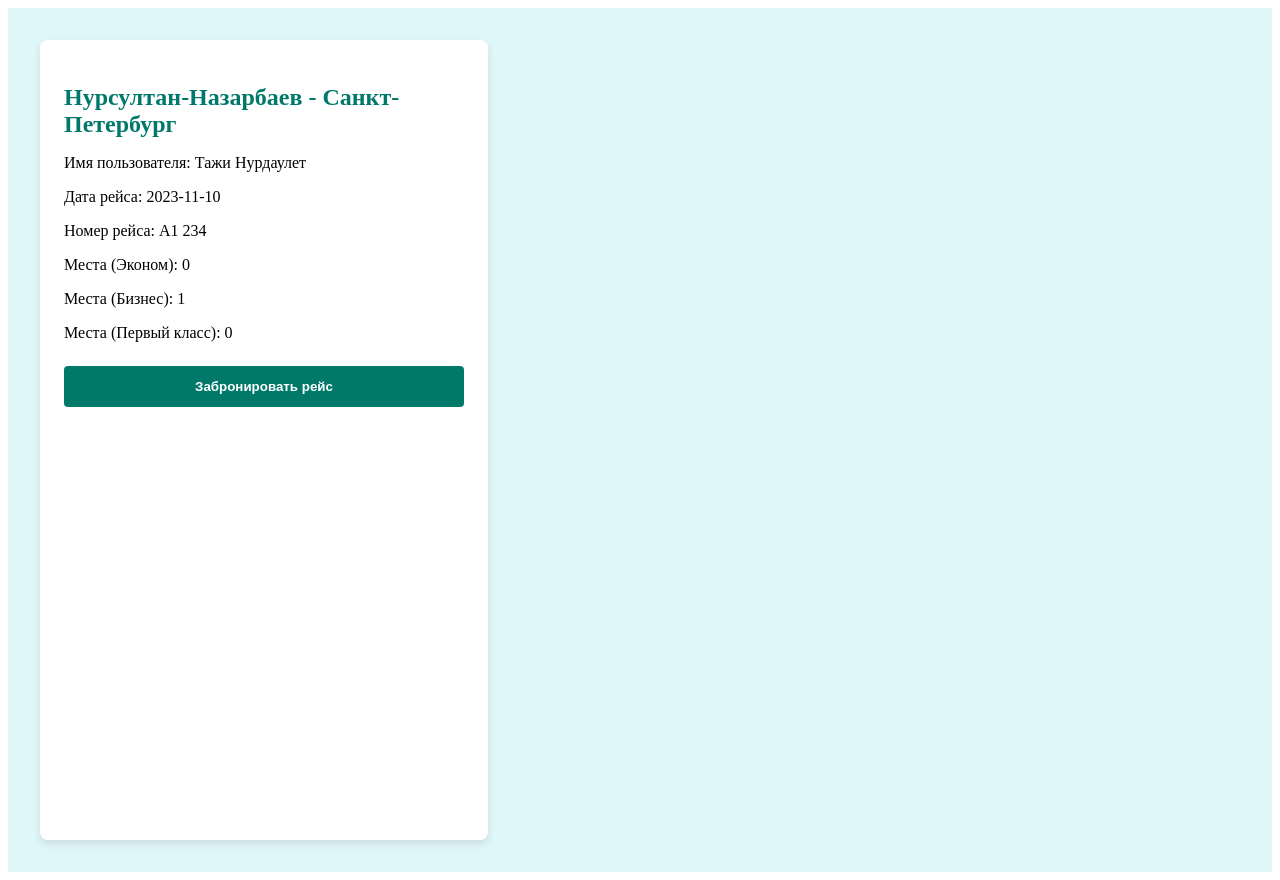
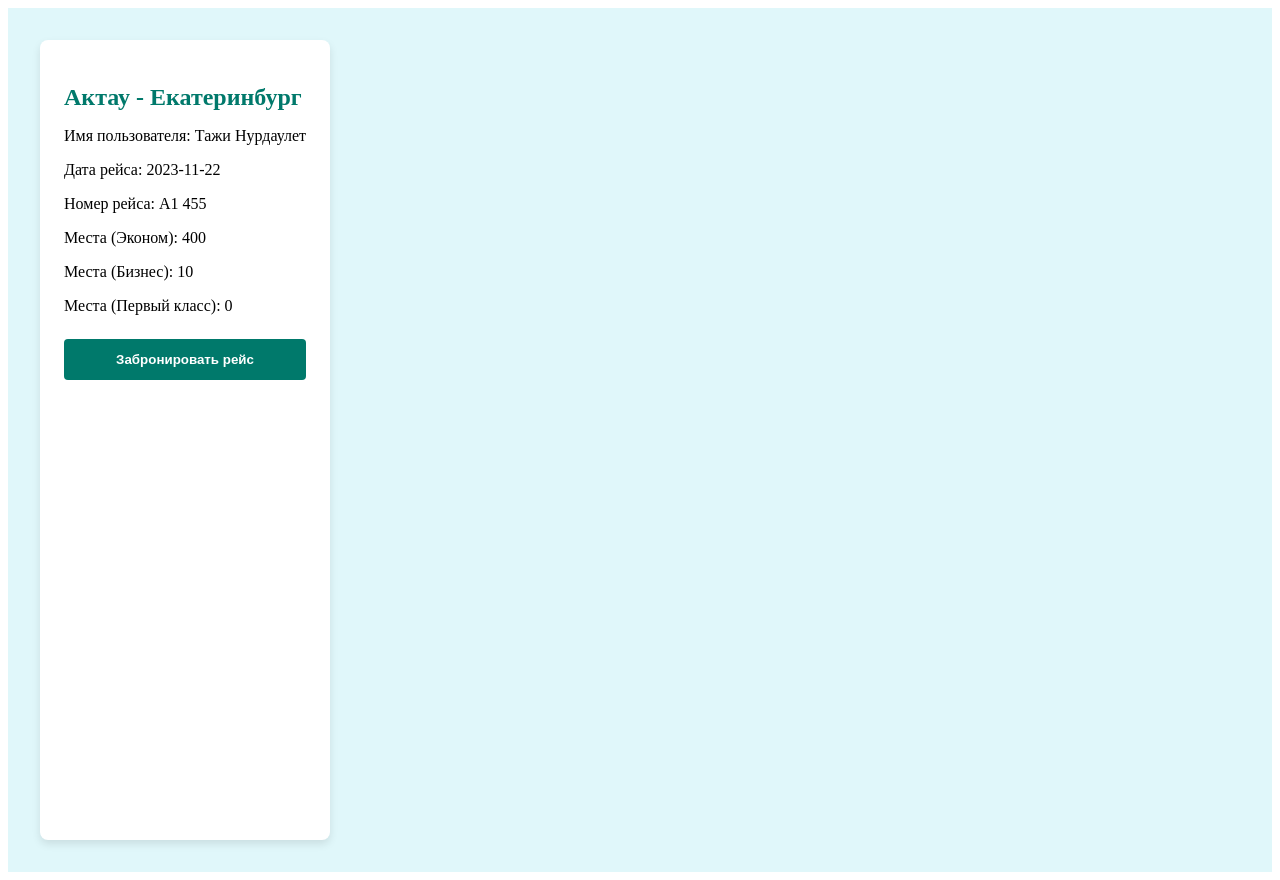
Before and after one commit to kimoleg200301/flyticket, a React (Create React App) app in the folder frontend/flyticket/: page /FlightDetailsPage in a window 1280 px wide. Built offline with nearby package versions, Linux system fonts and the light colour scheme.

Commit message:
minor changes

```diff
--- a/frontend/flyticket/src/App.tsx
+++ b/frontend/flyticket/src/App.tsx
@@ -9,7 +9,7 @@ const App: React.FC = () => {
       <Routes>
         <Route path={"/"} element={<LoginPage />} />
         <Route path={"/MainPage"} element={<MainPage />} />
-        <Route path={"/FlightDetailsPage"} element={<FlightDetailsPage departure="Нурсултан-Назарбаев" arrival="Санкт-Петербург" username="Тажи Нурдаулет" date="2023-11-10" flightNumber="A1 234" seats={{economy: 0, business: 1, firstClass: 0}} />} />
+        <Route path={"/FlightDetailsPage"} element={<FlightDetailsPage id={5} />} />
       </Routes>
     </Router>
   );
--- a/frontend/flyticket/src/data/flights.json
+++ b/frontend/flyticket/src/data/flights.json
@@ -5,7 +5,12 @@
     "arrival": "Корея",
     "date": "2023-11-10",
     "time": "10:00",
-    "flightNumber": "A1 234"
+    "flightNumber": "A1 234",
+    "seats": {
+      "economy": 300,
+      "business": 40,
+      "firstClass": 15
+    }
   },
   {
     "id": 2,
@@ -13,7 +18,12 @@
     "arrival": "Казань",
     "date": "2023-11-12",
     "time": "13:30",
-    "flightNumber": "A1 543"
+    "flightNumber": "A1 543",
+    "seats": {
+      "economy": 350,
+      "business": 50,
+      "firstClass": 10
+    }
   },
   {
     "id": 3,
@@ -21,7 +31,12 @@
     "arrival": "Сочи",
     "date": "2023-11-15",
     "time": "17:00",
-    "flightNumber": "A1 838"
+    "flightNumber": "A1 838",
+    "seats": {
+      "economy": 350,
+      "business": 25,
+      "firstClass": 5
+    }
   },
   {
     "id": 4,
@@ -29,7 +44,12 @@
     "arrival": "Москва",
     "date": "2023-11-20",
     "time": "08:45",
-    "flightNumber": "A1 148"
+    "flightNumber": "A1 148",
+    "seats": {
+      "economy": 200,
+      "business": 60,
+      "firstClass": 20
+    }
   },
   {
     "id": 5,
@@ -37,7 +57,12 @@
     "arrival": "Екатеринбург",
     "date": "2023-11-22",
     "time": "15:30",
-    "flightNumber": "A1 455"
+    "flightNumber": "A1 455",
+    "seats": {
+      "economy": 400,
+      "business": 10,
+      "firstClass": 0
+    }
   },
   {
     "id": 6,
@@ -45,7 +70,12 @@
     "arrival": "Сочи",
     "date": "2023-11-25",
     "time": "18:20",
-    "flightNumber": "A1 980"
+    "flightNumber": "A1 980",
+    "seats": {
+      "economy": 155,
+      "business": 50,
+      "firstClass": 5
+    }
   },
   {
     "id": 7,
@@ -53,7 +83,12 @@
     "arrival": "Новосибирск",
     "date": "2023-11-30",
     "time": "09:15",
-    "flightNumber": "A1 148"
+    "flightNumber": "A1 148",
+    "seats": {
+      "economy": 300,
+      "business": 40,
+      "firstClass": 15
+    }
   },
   {
     "id": 8,
@@ -61,7 +96,12 @@
     "arrival": "Казань",
     "date": "2023-12-02",
     "time": "12:00",
-    "flightNumber": "A1 732"
+    "flightNumber": "A1 732",
+    "seats": {
+      "economy": 350,
+      "business": 50,
+      "firstClass": 10
+    }
   },
   {
     "id": 9,
@@ -69,7 +109,12 @@
     "arrival": "Санкт-Петербург",
     "date": "2023-12-05",
     "time": "16:45",
-    "flightNumber": "A1 590"
+    "flightNumber": "A1 590",
+    "seats": {
+      "economy": 350,
+      "business": 25,
+      "firstClass": 5
+    }
   },
   {
     "id": 10,
@@ -77,6 +122,11 @@
     "arrival": "Москва",
     "date": "2023-12-07",
     "time": "20:30",
-    "flightNumber": "A1 167"
+    "flightNumber": "A1 167",
+    "seats": {
+      "economy": 200,
+      "business": 60,
+      "firstClass": 20
+    }
   }
 ]
--- a/frontend/flyticket/src/pages/FlightDetailsPage.tsx
+++ b/frontend/flyticket/src/pages/FlightDetailsPage.tsx
@@ -1,11 +1,13 @@
 // FlightDetailsPage.tsx
-import React from 'react';
+import React, { useEffect, useState } from 'react';
+import flightsData from '../data/flights.json';
 
-interface FlightDetailsProps {
+interface Flights {
+  id: number;
   departure: string;
   arrival: string;
-  username: string;
   date: string;
+  time: string;
   flightNumber: string;
   seats: {
     economy: number;
@@ -14,31 +16,74 @@ interface FlightDetailsProps {
   };
 }
 
-const FlightDetailsPage: React.FC<FlightDetailsProps> = ({
-  departure,
-  arrival,
-  username,
-  date,
-  flightNumber,
-  seats,
-}) => {
+interface idFlights {
+  id: number
+}
+
+const FlightDetailsPage: React.FC<idFlights> = ({ id }) => {
+  const [flights, setFlights] = useState<Flights []>([]); // сохраняем все полеты
+  const [flight, setFlight] = useState<Flights | null>(null); // сохраняем только один полет
+
+  useEffect(() => {
+    setFlights(flightsData); // данные якобы берутся из сервера
+  }, []);
+
+  const foundflight = flights.find((f: Flights) => f.id === id);
+  useEffect(() => {
+      setFlight(foundflight || null);
+  }, [flights, id])
+
+  console.log(flight);
+
   return (
     <div style={styles.pageContainer}>
       <div style={styles.detailsContainer}>
-        <h2 style={styles.route}>{departure} - {arrival}</h2>
-        <p>Имя пользователя: {username}</p>
-        <p>Дата рейса: {date}</p>
-        <p>Номер рейса: {flightNumber}</p>
-        <div style={styles.seats}>
-          <p>Места (Эконом): {seats.economy}</p>
-          <p>Места (Бизнес): {seats.business}</p>
-          <p>Места (Первый класс): {seats.firstClass}</p>
-        </div>
-        <button style={styles.button}>Забронировать рейс</button>
+        {flight ? (
+          <>
+            <h2 style={styles.route}>{flight.departure} - {flight.arrival}</h2>
+            <p>Имя пользователя: {/*flight.username*/"Тажи Нурдаулет"}</p>
+            <p>Дата рейса: {flight.date}</p>
+            <p>Номер рейса: {flight.flightNumber}</p>
+            <div style={styles.seats}>
+              <p>Места (Эконом): {flight.seats.economy}</p>
+              <p>Места (Бизнес): {flight.seats.business}</p>
+              <p>Места (Первый класс): {flight.seats.firstClass}</p>
+            </div>
+            <button style={styles.button}>Забронировать рейс</button>
+          </>
+        ) : (
+          <h2>Рейс не найден!</h2>
+        )}
       </div>
     </div>
   );
 };
+
+// const FlightDetailsPage: React.FC<Flights> = ({
+//   departure,
+//   arrival,
+//   username,
+//   date,
+//   flightNumber,
+//   seats,
+// }) => {
+//   return (
+//     <div style={styles.pageContainer}>
+//       <div style={styles.detailsContainer}>
+//         <h2 style={styles.route}>{departure} - {arrival}</h2>
+//         <p>Имя пользователя: {username}</p>
+//         <p>Дата рейса: {date}</p>
+//         <p>Номер рейса: {flightNumber}</p>
+//         <div style={styles.seats}>
+//           <p>Места (Эконом): {seats.economy}</p>
+//           <p>Места (Бизнес): {seats.business}</p>
+//           <p>Места (Первый класс): {seats.firstClass}</p>
+//         </div>
+//         <button style={styles.button}>Забронировать рейс</button>
+//       </div>
+//     </div>
+//   );
+// };
 
 const styles = {
   pageContainer: {
--- a/frontend/flyticket/src/pages/MainPage.tsx
+++ b/frontend/flyticket/src/pages/MainPage.tsx
@@ -1,39 +1,45 @@
 // MainPage.tsx
-import React from 'react';
+import React, { useEffect, useState } from 'react';
 import Header from '../components/Header';
 import FlightCard from '../components/FlightCard';
+import flightsData from '../data/flights.json';
 
-/* Код из ChatGPT, где происходит инициализация полученных данных в формате json
-import React, { useEffect, useState } from 'react';
+interface Flight {
+  id: number;
+  departure: string;
+  arrival: string;
+  date: string;
+  time: string;
+  flightNumber: string;
+  seats: {
+    economy: number;
+    business: number;
+    firstClass: number;
+  };
+}
 
-const FlightsList: React.FC = () => {
-  const [flights, setFlights] = useState([]);
+const MainPage: React.FC = () => {
+  const [flights, setFlights] = useState<Flight []>([]);
 
   useEffect(() => {
-    fetch('/path/to/data.json')
-      .then(response => response.json())
-      .then(data => setFlights(data));
+    setFlights(flightsData); // данные якобы берутся из сервера
   }, []);
+  console.log(flights);
 
   return (
-    <div>
-      {flights.map(flight => (
-        <div key={flight.id}>
-          <p>Рейс: {flight.flightNumber}</p>
-          <p>От: {flight.departure}</p>
-          <p>Куда: {flight.arrival}</p>
-          <p>Дата: {flight.date}</p>
-          <p>Время: {flight.time}</p>
-        </div>
-      ))}
+    <div style={styles.pageContainer}>
+      <Header />
+      <div style={styles.flightsContainer}>
+        {flights.map((FlightDetailsPage) => (
+          <FlightCard key={FlightDetailsPage.id} {...FlightDetailsPage} />
+        ))}
+      </div>
     </div>
   );
 };
 
-export default FlightsList;
-*/
 
-const flights = [
+/*const flights = [
   { id: 1, departure: 'Нурсултан Назарбаев', arrival: 'Корея', date: '2023-11-10', time: '10:00', flightNumber: 'A1 234' },
   { id: 2, departure: 'Нурсултан Назарбаев', arrival: 'Казань', date: '2023-11-12', time: '13:30', flightNumber: 'A1 543' },
   { id: 3, departure: 'Нурсултан Назарбаев', arrival: 'Сочи', date: '2023-11-15', time: '17:00', flightNumber: 'A1 838' },
@@ -57,7 +63,7 @@ const MainPage: React.FC = () => {
       </div>
     </div>
   );
-};
+};*/
 
 const styles = {
   pageContainer: {
```
